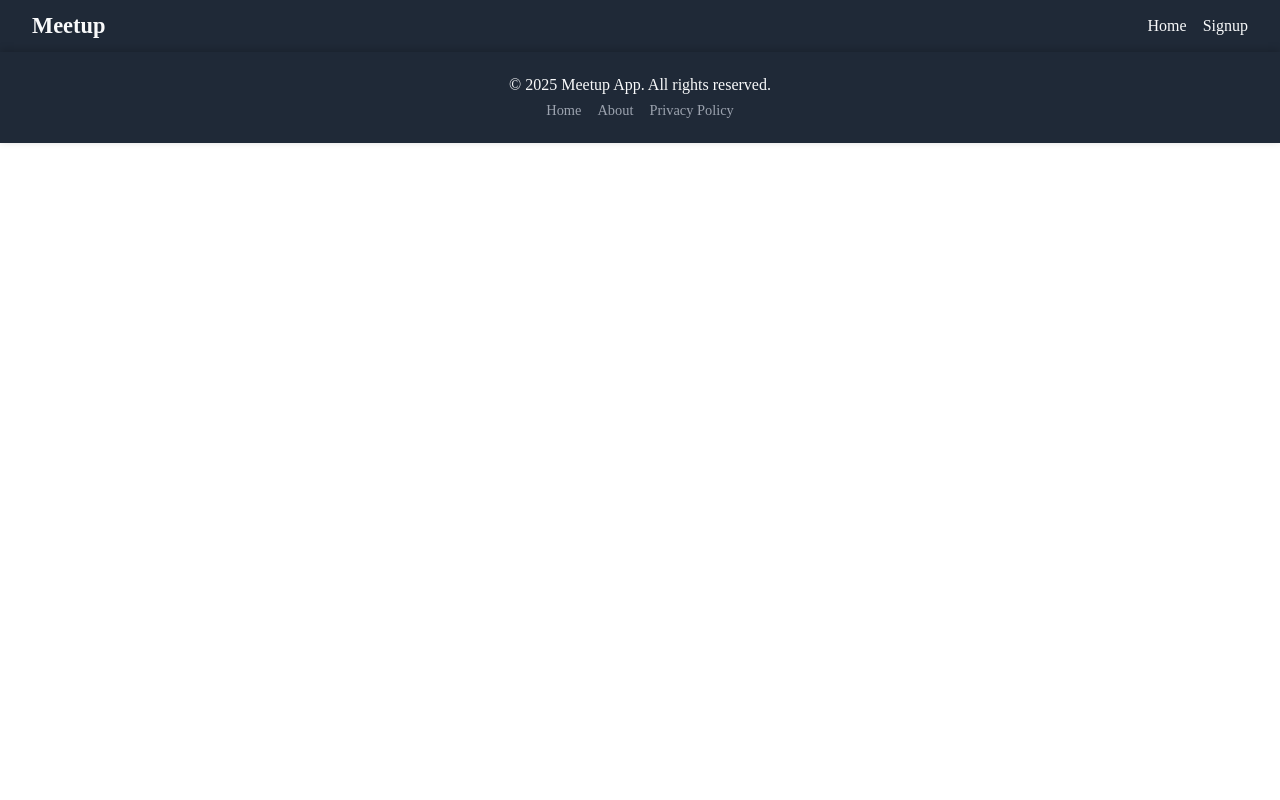
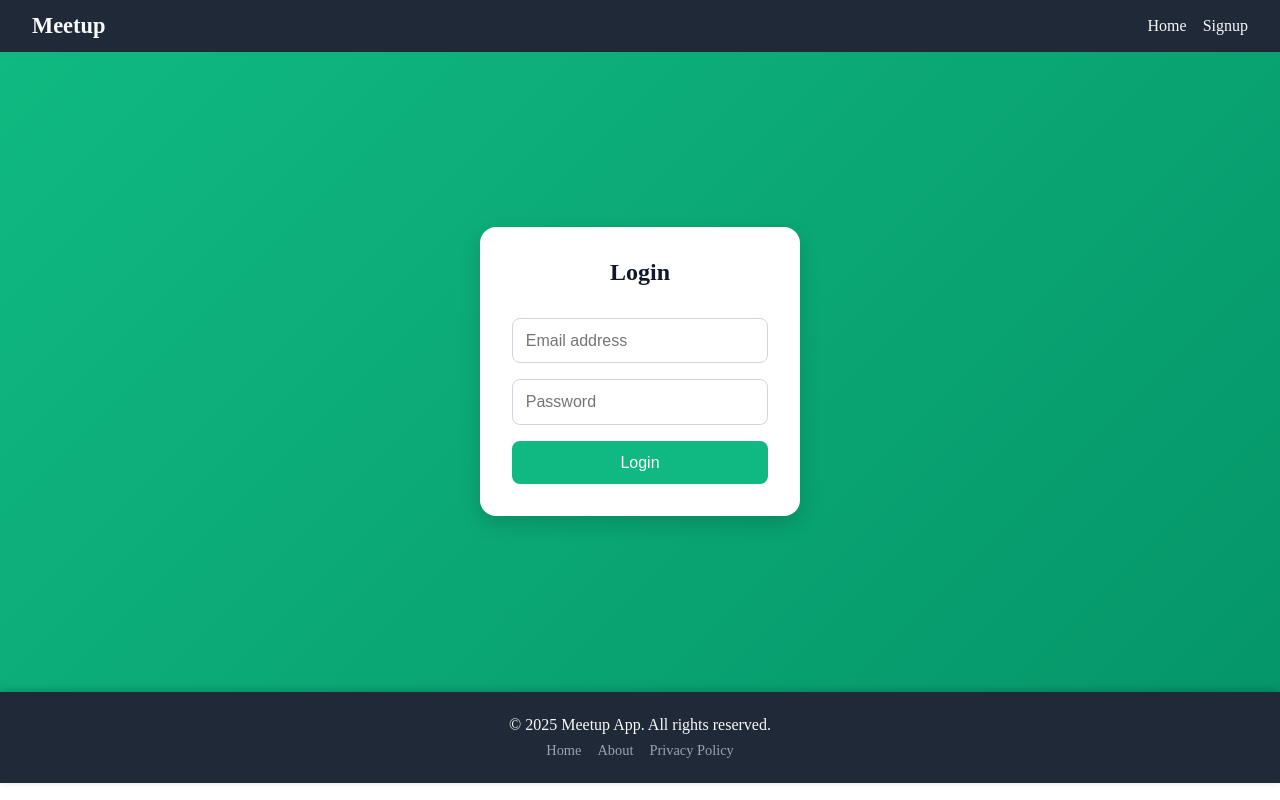
Before and after one commit to MorinoCode/meetup-frontend, a React (Vite) app: page /login in a window 1280 px wide. Built offline with nearby package versions, Linux system fonts and the light colour scheme.

Commit message:
feat: add login page connected to backend

```diff
--- a/src/App.jsx
+++ b/src/App.jsx
@@ -11,6 +11,7 @@ import {
 import Navbar from "./component/navbar/Navbar";
 import Signup from "./pages/signup/Signup";
 import Footer from "./component/footer/Footer";
+import Login from "./pages/login/Login";
 
 function App() {
   function PrivateRoute({ children }) {
@@ -21,13 +22,11 @@ function App() {
   return (
     <>
       <Router>
-
         <Navbar />
 
         <Routes>
           <Route path="/signup" element={<Signup />} />
-
-
+          <Route path="/login" element={<Login />} />
         </Routes>
 
         <Footer />
--- /dev/null
+++ b/src/pages/login/Login.css
@@ -0,0 +1,61 @@
+/* src/pages/login/Login.css */
+
+.login-container {
+  display: flex;
+  justify-content: center;
+  align-items: center;
+  min-height: 80vh;
+  background: linear-gradient(135deg, #10b981, #059669);
+}
+
+.login-card {
+  background: #fff;
+  padding: 2rem;
+  border-radius: 1rem;
+  box-shadow: 0 8px 20px rgba(0, 0, 0, 0.15);
+  width: 320px;
+  display: flex;
+  flex-direction: column;
+  gap: 1rem;
+}
+
+.login-card h2 {
+  text-align: center;
+  margin-bottom: 1rem;
+  color: #111827;
+}
+
+.login-card input {
+  padding: 0.8rem;
+  border-radius: 8px;
+  border: 1px solid #d1d5db;
+  font-size: 1rem;
+}
+
+.login-card input:focus {
+  outline: none;
+  border-color: #10b981;
+  box-shadow: 0 0 0 2px rgba(16, 185, 129, 0.2);
+}
+
+.login-card button {
+  background: #10b981;
+  color: white;
+  border: none;
+  border-radius: 8px;
+  padding: 0.8rem;
+  font-size: 1rem;
+  cursor: pointer;
+  transition: background 0.3s;
+}
+
+.login-card button:hover {
+  background: #059669;
+}
+
+.login-message {
+  text-align: center;
+  font-size: 0.9rem;
+  color: #1f2937;
+  margin-top: 0.5rem;
+}
--- /dev/null
+++ b/src/pages/login/Login.jsx
@@ -0,0 +1,72 @@
+// src/pages/login/Login.jsx
+import "./Login.css";
+import { useState } from "react";
+import { useNavigate } from "react-router-dom";
+
+export default function Login() {
+  const [email, setEmail] = useState("");
+  const [password, setPassword] = useState("");
+  const [loading, setLoading] = useState(false);
+  const [message, setMessage] = useState("");
+  const navigate = useNavigate();
+
+  async function handleSubmit(e) {
+    e.preventDefault();
+    setLoading(true);
+    setMessage("");
+
+    try {
+      const res = await fetch("https://meetup-backend-my4m.onrender.com/login", {
+        method: "POST",
+        headers: { "Content-Type": "application/json" },
+        body: JSON.stringify({ email, password }),
+      });
+
+      const data = await res.json();
+
+      if (!res.ok) throw new Error(data.message || "Login failed");
+
+      // save token and redirect
+      localStorage.setItem("token", data.token);
+      setMessage("✅ Login successful! Redirecting...");
+      setTimeout(() => {
+        navigate("/allmeetup");
+      }, 1000);
+    } catch (err) {
+      console.error("Login error:", err);
+      setMessage("❌ Invalid email or password.");
+    } finally {
+      setLoading(false);
+    }
+  }
+
+  return (
+    <div className="login-container">
+      <form onSubmit={handleSubmit} className="login-card">
+        <h2>Login</h2>
+
+        <input
+          type="email"
+          placeholder="Email address"
+          value={email}
+          onChange={(e) => setEmail(e.target.value)}
+          required
+        />
+
+        <input
+          type="password"
+          placeholder="Password"
+          value={password}
+          onChange={(e) => setPassword(e.target.value)}
+          required
+        />
+
+        <button type="submit" disabled={loading}>
+          {loading ? "Logging in..." : "Login"}
+        </button>
+
+        {message && <p className="login-message">{message}</p>}
+      </form>
+    </div>
+  );
+}
```
